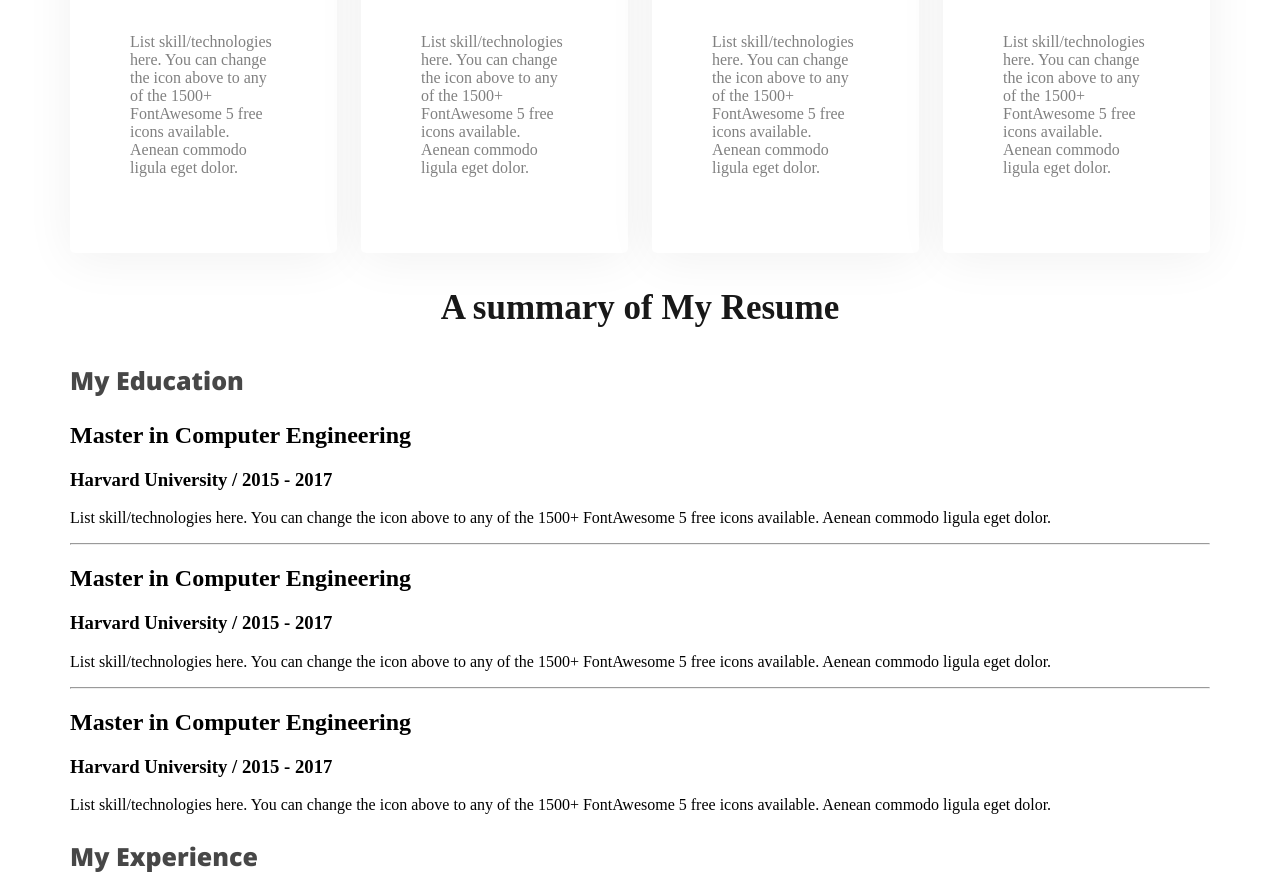
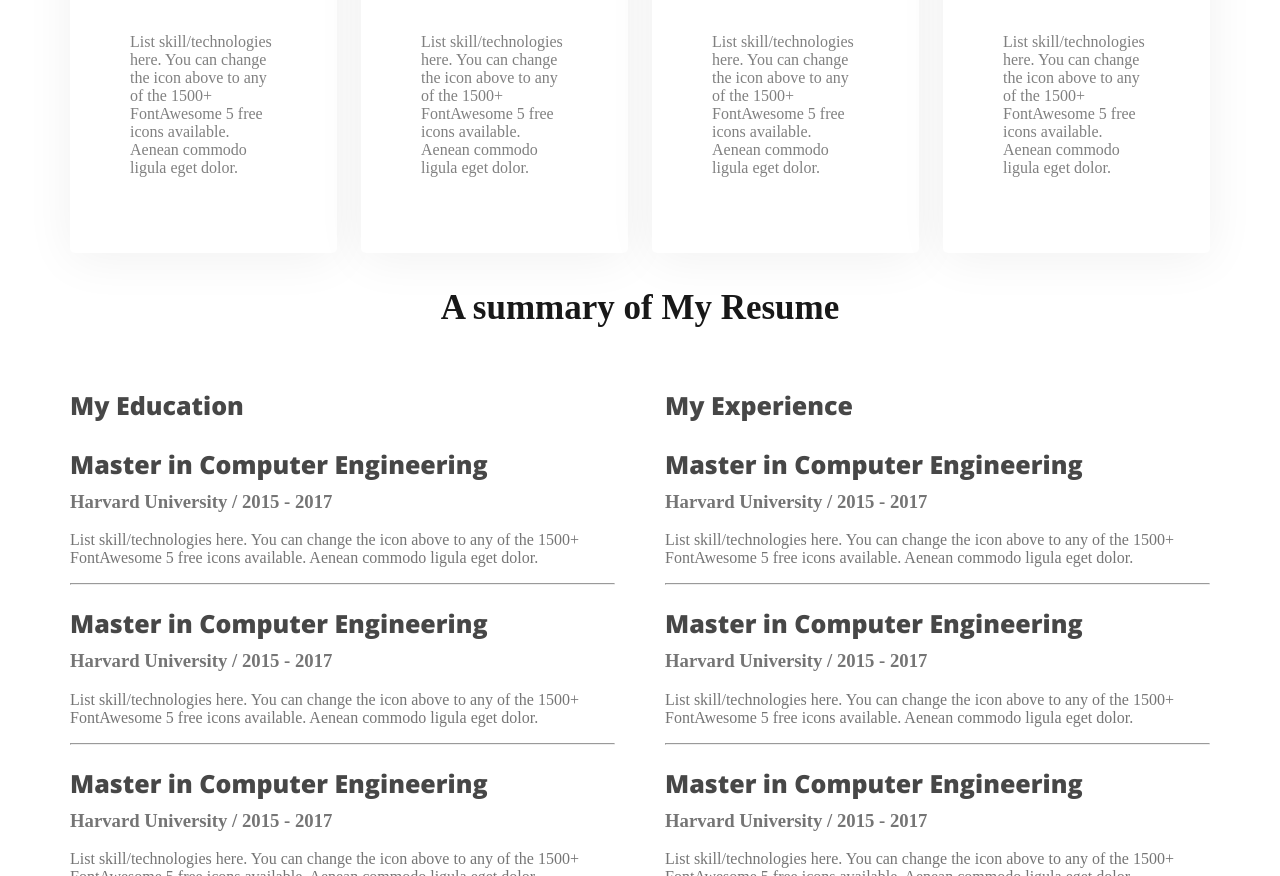
Before and after one commit to FarzanaRuby/Web-developer-protfolio, a plain HTML site: page index.html in a window 1280 px wide. Shown: the part 1924-2800 px from the top of the page. Drawn offline with nearby package versions, Linux system fonts and the light colour scheme.

Commit message:
finished the resume section

```diff
--- a/index.html
+++ b/index.html
@@ -27,7 +27,7 @@
 </nav>
 <div class="banner">
     <div><h3 class="banner-greeting">Hi,I am</h3>
-        <h1 class="banner-heading">Mary Hardy</h1>
+        <h1 class="banner-heading" style="font-family:  Open Sans;">Mary Hardy</h1>
         <p class="banner-discription">Lorem ipsum dolor sit amet consectetur adipisicing elit. Pariatur facilis accusantium vitae laudantium, corrupti, provident a omnis nam rem neque numquam commodi eius voluptatibus non deserunt eveniet esse. Delectus, ipsum?</p>
         <button class="btn-primary">Download Cv</button>
         <button class="btn-primary">Contact</button>
@@ -188,6 +188,8 @@
 
           </div>
 
+        <div class="Download-cv"style="text-align: center;margin-top: 50px;">
+            <button class="btn-primary" >Download CV</button></div>
 
         </section>
 
--- a/protfolio.css
+++ b/protfolio.css
@@ -172,3 +172,35 @@ font-style: normal;
 font-weight: 700;
 line-height: normal;
 }
+
+.resume-container{
+  display: flex;
+  gap: 50px;
+
+
+}
+.resume-item-title{
+
+  color: #474747;
+  font-family: Open Sans;
+  font-size: 25px;
+  font-style: normal;
+  font-weight: 700;
+  line-height: normal;
+  margin-bottom: 10px;
+
+
+
+}
+
+.resume-item-institute{
+
+  margin-top: opx;
+  margin-top: 10px;
+}
+
+.resume-item-description,.resume-item-institute{
+
+
+  color: #757575;
+}
```
